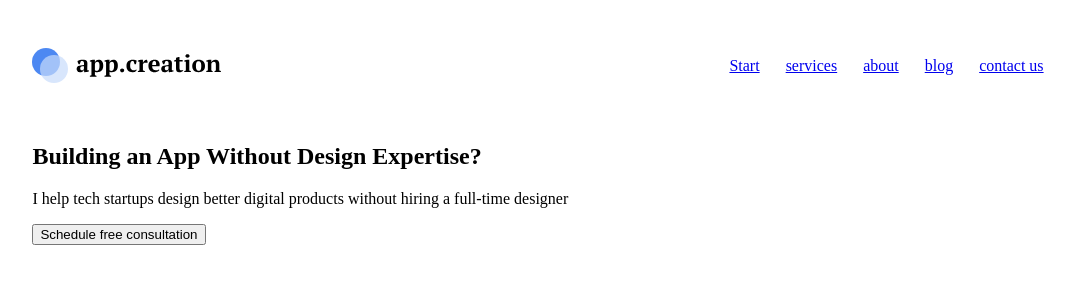
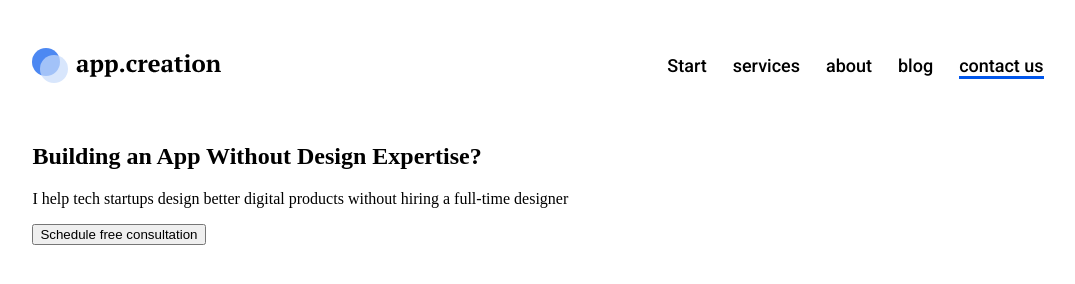
Before and after one commit to WebHeroSchool/css_pravilo, a plain HTML site: page index.html in a window 1280 px wide. Shown: the whole page, without its empty margins (102-1177 px from the left). Drawn offline with Linux system fonts and the light colour scheme.

Commit message:
создаем меню

```diff
--- a/index.html
+++ b/index.html
@@ -16,7 +16,7 @@
 <a class="menu__item" href ="https://www.google.ru/"> services</a>
 <a class="menu__item" href ="https://www.google.ru/"> about</a>
 <a class="menu__item" href ="https://www.google.ru/"> blog</a>
-<a class="menu__item" href ="https://www.google.ru/"> contact us</a>
+<a class="menu__item menu__item_active" href ="https://www.google.ru/"> contact us</a>
 </nav>
 </header>
 <section class="main-section">
--- a/styles.css
+++ b/styles.css
@@ -1,17 +1,13 @@
 .wrapper {
-
  margin: auto;
-
  width: 80%;
-
 
 }
 
 .header {
   padding: 40px 0;
-   display: flex;
-
- justify-content: space-between;
+  display: flex;
+  justify-content: space-between;
 
 
 }
@@ -26,17 +22,39 @@
  align-items: center;
 
 }
+.menu__item {
+ position: relative;
+ margin-right: 26px;
+ font: 500 18px/21px Roboto, arial, helvetica, sans-serif;
+ color: #000;
+ text-decoration: none;
+ transition: opacity .5s;
 
+}
 
-.menu__item {
+.menu__item:after {
+ position: absolute;
+ left: 0;
+ display: block;
+ content: '';
+ width: 100%;
+ height: 3px;
+ background: #0056EC;
+ opacity: 0;
+ transition: opacity .5s, width .5s;
 
- padding: 0 13px;
+}
+.menu__item:hover {
+ opacity: 0.5;
 
+}
+.menu__item:hover:after, .menu__item_active:after {
+ opacity: 1;
+ width: 100%;
 
 }
 
 .menu__item:last-child {
-
- padding-right: 0;
+ margin-right: 0;
 
 }
```
